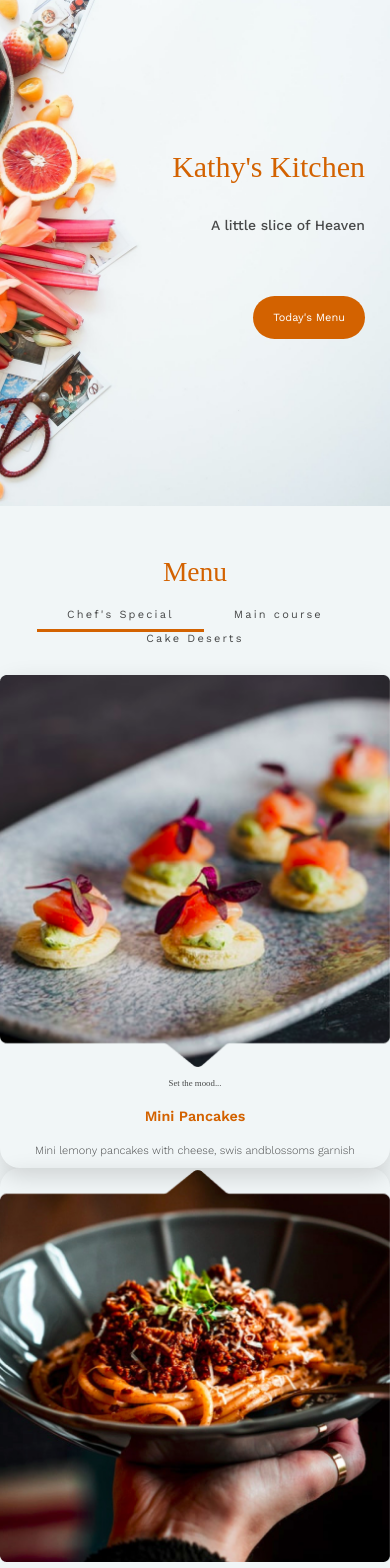
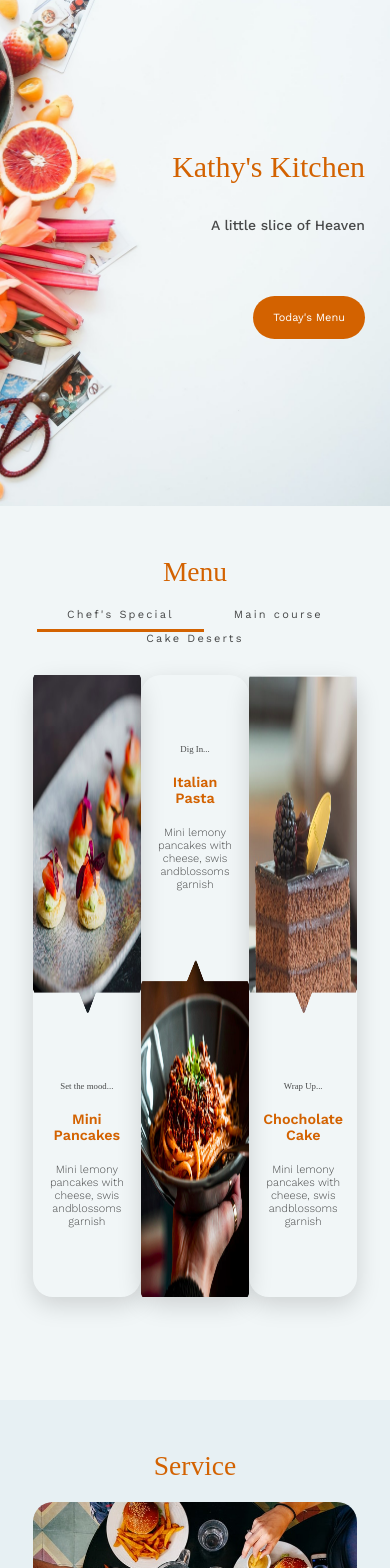
Before and after one commit to M-Tee/Kathys-Kitchen, a Vue app: page / in a window 390 px wide. Shown: the top 1568 px of the page. Built offline with nearby package versions, Linux system fonts and the light colour scheme; a web font is replaced by a local one.

Commit message:
add a width & center text in specials component

```diff
--- a/src/components/chefSpecial.vue
+++ b/src/components/chefSpecial.vue
@@ -1,5 +1,5 @@
 <template>
-  <div class="container menuContent">
+  <div class="container margin menuContent">
     <scard
       :key="content.id"
       v-for="content in Specials"
@@ -62,7 +62,10 @@ export default {
     box-shadow: unset;
   }
   .menuContent :nth-child(2) {
-    flex-direction: column;
+    /* flex-direction: column; */
+  }
+  .container {
+    flex-direction: row;
   }
 }
 </style>
--- a/src/components/sCard.vue
+++ b/src/components/sCard.vue
@@ -23,17 +23,26 @@ export default {
   margin: 0;
   display: flex;
   flex-direction: column;
+  /* box-shadow: 0px 8px 24px rgba(0, 0, 0, 0.15);
+  clip-path: inset(0px -15px 0px -15px);
+  position: relative;
+ */
 }
+
+
 img {
   width: 100%;
-  flex: 1;
+  height: 40vh;
 }
 
 .details {
   text-align: center;
+  height: 31vh;
   padding: 1em;
-  /* padding: 6em 1em; */
-  flex: 4;
+  display: flex;
+  flex-direction: column !important;
+  justify-content: center;
+  align-items: center;
 }
 
 .storyline {
```
